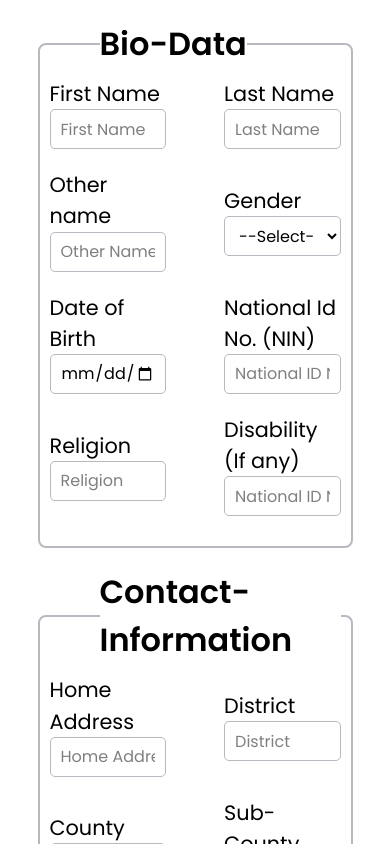
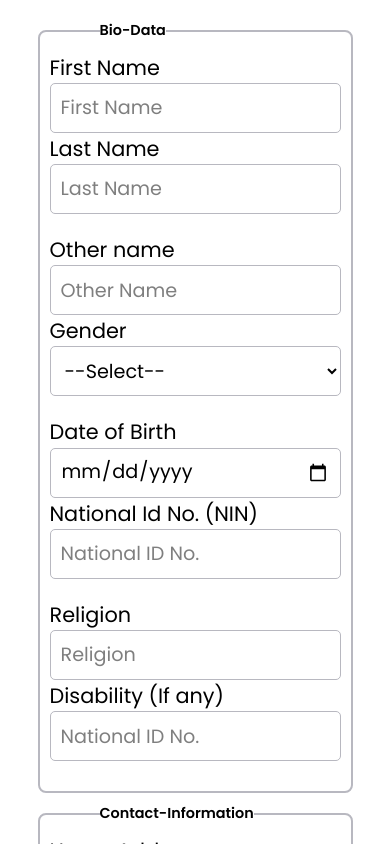
Before and after one commit to Kijjambu-joseph/SMS, a React (Vite) app: page /student/Reg in a window 390 px wide. Shown: the top 844 px of the page. Built offline with nearby package versions, Linux system fonts and the light colour scheme.

Commit message:
Made responsive form

```diff
--- a/src/auth/StudentRegistration.css
+++ b/src/auth/StudentRegistration.css
@@ -97,3 +97,143 @@
     color: white;
     cursor: pointer;
 }
+
+ .student-reg-content .btn1{
+        width: 150px;
+        height: 50px;
+        border: 1px var(--other-color) solid;
+        border-radius: 10px;
+        cursor: pointer;
+        background-color: rgb(63, 63, 221);
+        color: white;
+    }
+
+    .student-reg-content .btn2{
+        width: 150px;
+        height: 50px;
+        border: 1px var(--other-color) solid;
+        border-radius: 10px;
+        cursor: pointer;
+        background-color: rgb(255, 255, 255);
+        color: black;
+    }
+
+@media screen and (max-width:915px) {
+    .Student-reg{
+        width: 100vw;
+        height: auto;
+        display: grid;
+        place-items: center;
+        padding: 20px;
+        /* background-color: rebeccapurple; */
+    }
+
+    .student-reg-content{
+        width: 90%;
+        height: auto;
+        /* background-color: red; */
+    }
+
+    .student-reg-content fieldset{
+        border-radius: 8px;
+        padding: 10px;
+        margin-bottom: 10px;
+        border: 2px var(--other-color) solid;
+    }
+
+
+    .student-reg-content fieldset legend{
+        font-size: 1.2em;
+        font-weight: 600;
+        margin-left: 50px;
+    }
+
+    .bio-infor-container{
+        width: 100%;
+        height: auto;
+        /* background-color: gray; */
+    }
+
+    .bio-content{
+        width: 100%;
+        height: auto;
+        display: flex;
+        flex-direction: column;
+        /* align-items: center;
+        justify-content: space-between; */
+        margin-bottom: 20px;
+        /* background-color: yellow; */
+    }
+
+    .input-container{
+        width: 100%;
+        height: auto;
+        display: flex;
+        flex-direction: column;
+        /* background-color: aqua; */
+    }
+
+    .input-container label{
+        width: 100%;
+        font-size: 1.3em;
+        /* background-color: palevioletred; */
+    }
+
+    .input-container input{
+        width: 100%;
+        height: 50px;
+        padding: 10px;
+        border-radius: 5px;
+        border: 1px var(--other-color) solid;
+        font-size: 1.2em;
+    }
+
+
+    .input-container select{
+        height: 50px;
+        padding: 10px;
+        border-radius: 5px;
+        border: 1px var(--other-color) solid;
+        font-size: 1.2em;
+    }
+
+
+     .student-reg-content .btn1{
+        width: 150px;
+        height: 50px;
+        border: 1px var(--other-color) solid;
+        border-radius: 10px;
+        cursor: pointer;
+        background-color: rgb(63, 63, 221);
+        color: white;
+    }
+
+    .student-reg-content .btn2{
+        width: 150px;
+        height: 50px;
+        border: 1px var(--other-color) solid;
+        border-radius: 10px;
+        cursor: pointer;
+        background-color: rgb(255, 255, 255);
+        color: black;
+    }
+
+}
+
+@media screen and (max-width:414px) {
+     .student-reg-content fieldset legend{
+        font-size: 1em;
+        font-weight: 600;
+        margin-left: 50px;
+    }
+
+
+}
+
+@media screen and (max-width:414px) {
+     .student-reg-content fieldset legend{
+        font-size: 0.9em;
+        font-weight: 600;
+        margin-left: 50px;
+    }
+}
--- a/src/auth/StudentRegistration.jsx
+++ b/src/auth/StudentRegistration.jsx
@@ -280,7 +280,10 @@ function StudentRegistration(){
                     </div>
                 </fieldset>
 
-                <button className="bg-blue-500 px-4 w-50 h-10 text-white">Register Student</button>
+                <div className=" w-100/100 flex items-center  gap-2">
+                    <button className="btn1">Register Student</button>
+                    <button className="btn2">Clear Form</button>
+                </div>
             </form>
         </div>
     );
```
